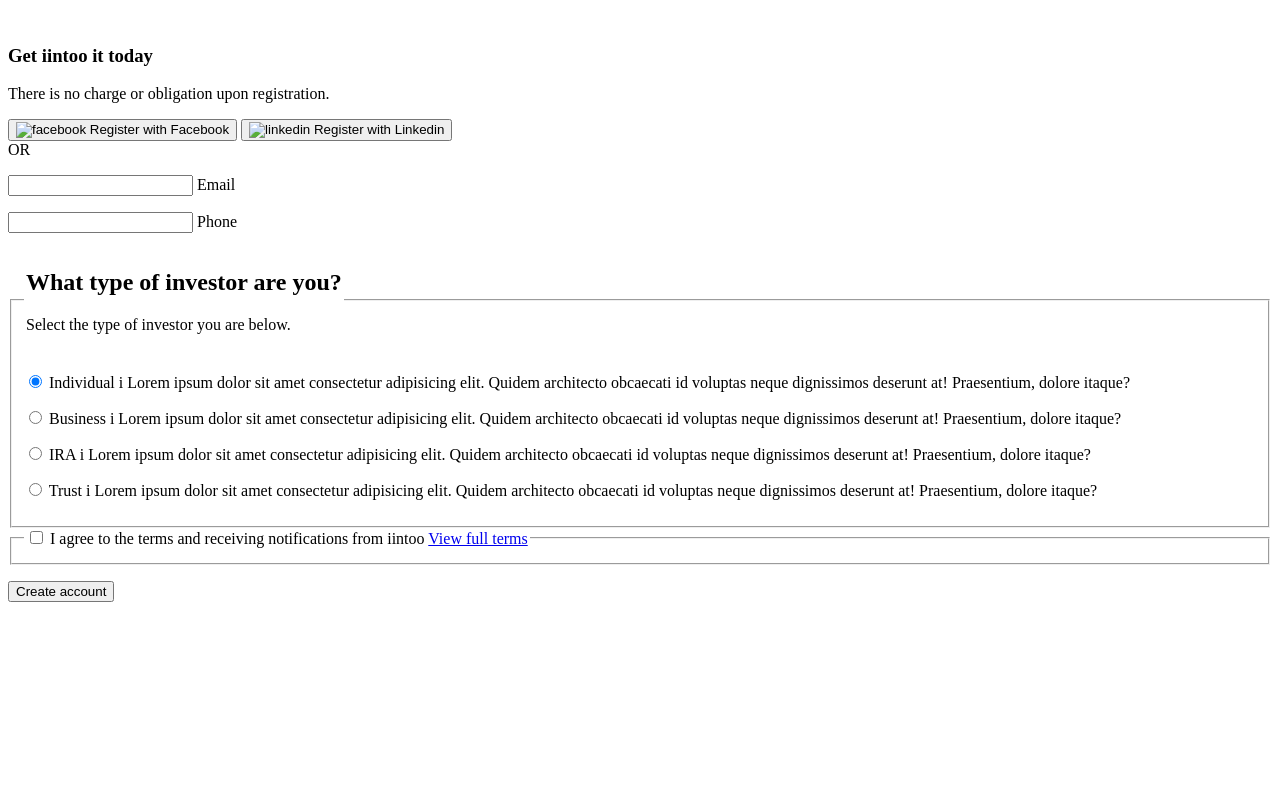
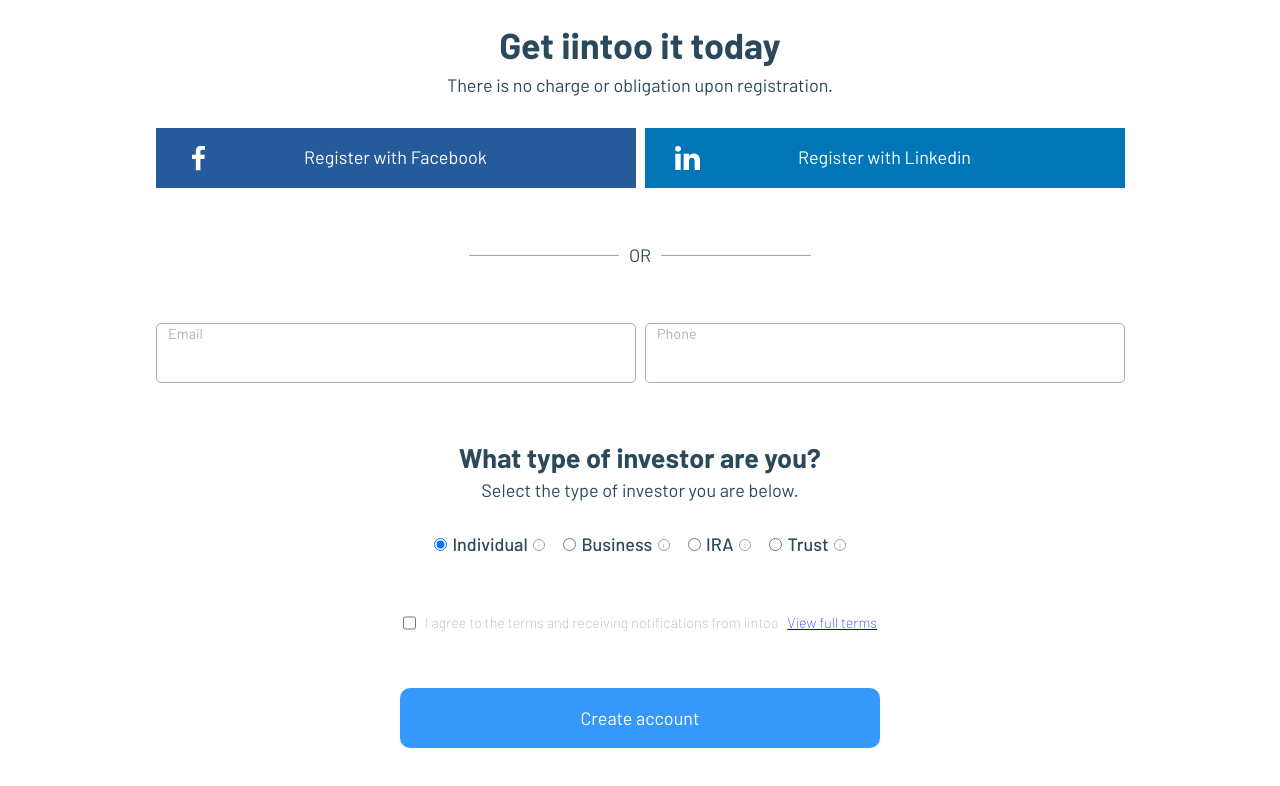
Before and after one commit to agnisun/css-task, a plain HTML site: page index.html in a window 1280 px wide. Drawn offline with Linux system fonts and the light colour scheme; the site is published under a folder, as on GitHub Pages, so addresses that start at the root find nothing.

Commit message:
update: фикс линки

```diff
--- a/index.html
+++ b/index.html
@@ -3,14 +3,14 @@
   <head>
     <meta charset="UTF-8" />
     <meta name="viewport" content="width=device-width, initial-scale=1.0" />
-    <link href="/css/normalize.css" rel="stylesheet" />
-    <link href="/css/font.css" rel="stylesheet" />
-    <link href="/css/global.css" rel="stylesheet" />
+    <link href="css/normalize.css" rel="stylesheet" />
+    <link href="css/font.css" rel="stylesheet" />
+    <link href="css/global.css" rel="stylesheet" />
     <title>CSS-task</title>
   </head>
   <body>
     <article class="main">
-      <img src="/img/bg.jpg" alt="" class="main__image" />
+      <img src="img/bg.jpg" alt="" class="main__image" />
       <section class="info">
         <header class="info-header">
           <hgroup class="info-header__group">
@@ -21,11 +21,11 @@
           </hgroup>
           <div class="info-header__buttons">
             <button class="facebook">
-              <img src="/img/facebook.svg" alt="facebook" />
+              <img src="img/facebook.svg" alt="facebook" />
               Register with Facebook
             </button>
             <button class="linkedin">
-              <img src="/img/linkedin.svg" alt="linkedin" />
+              <img src="img/linkedin.svg" alt="linkedin" />
               Register with Linkedin
             </button>
           </div>
```
